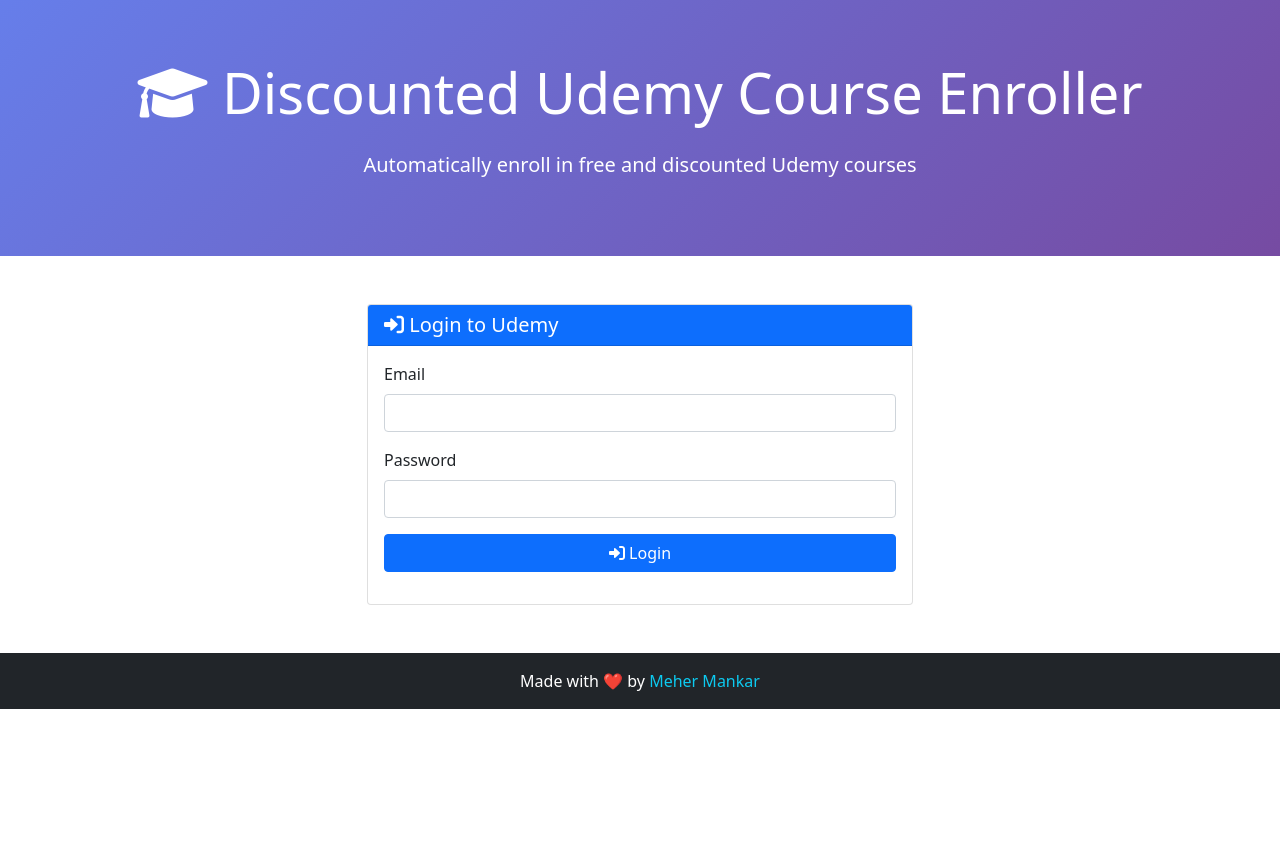
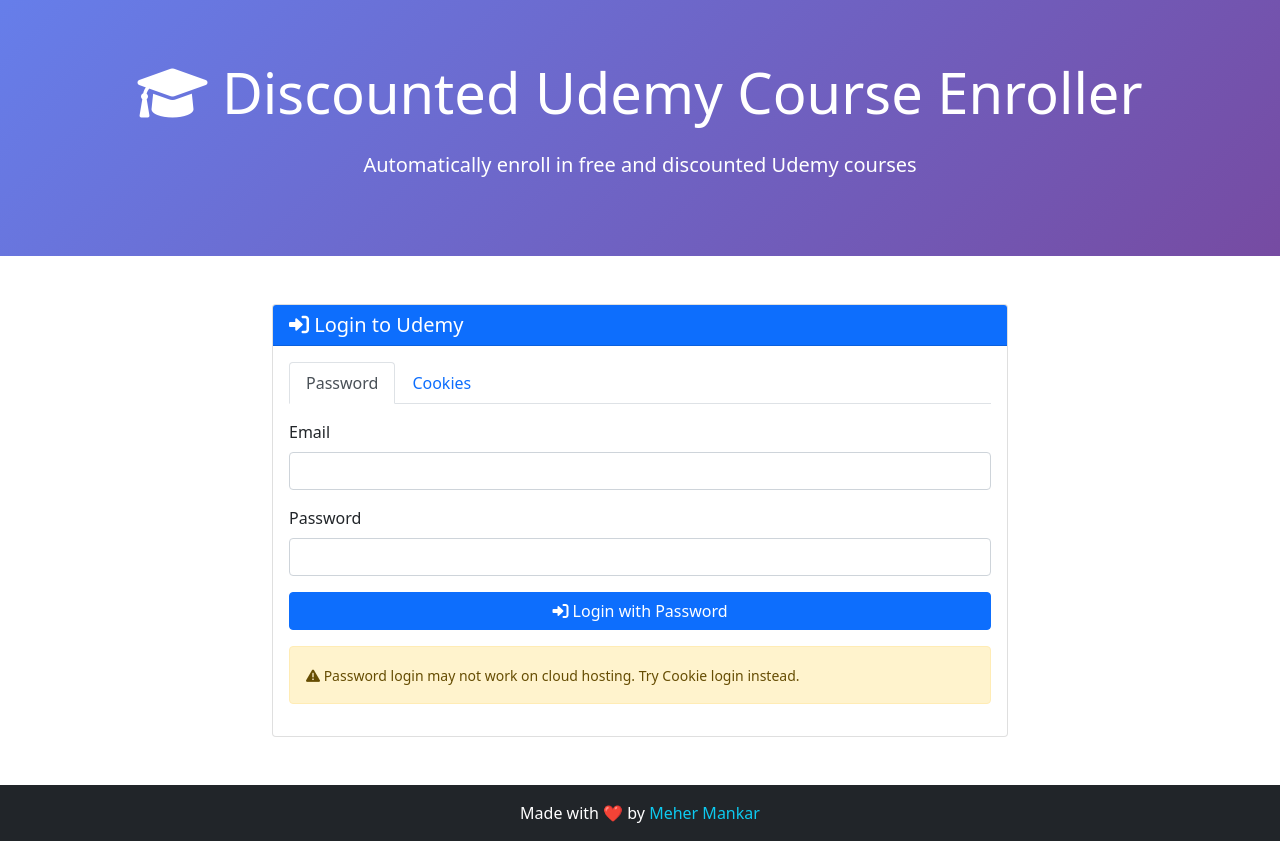
Before and after one commit to MeherMankar/Discounted-Udemy-Course-Enroller-Site, a Flask app: page / in a window 1280 px wide. Shown: the part 57-898 px from the top of the page. Before the commit the page ends 766 px from the top, so only its background shows below. Run offline with Flask 3, Linux system fonts and the light colour scheme; some libraries are stand-ins or nearby versions.

Commit message:
Add cookie-based login as alternative to password login

```diff
--- a/templates/index.html
+++ b/templates/index.html
@@ -64,25 +64,68 @@
     <div class="container mt-5">
         <!-- Login Section -->
         <div id="loginSection" class="row justify-content-center">
-            <div class="col-md-6">
+            <div class="col-md-8">
                 <div class="card">
                     <div class="card-header bg-primary text-white">
                         <h5 class="mb-0"><i class="fas fa-sign-in-alt"></i> Login to Udemy</h5>
                     </div>
                     <div class="card-body">
+                        <!-- Login Method Tabs -->
+                        <ul class="nav nav-tabs mb-3" id="loginTabs">
+                            <li class="nav-item">
+                                <a class="nav-link active" id="password-tab" data-bs-toggle="tab" href="#passwordLogin">Password</a>
+                            </li>
+                            <li class="nav-item">
+                                <a class="nav-link" id="cookie-tab" data-bs-toggle="tab" href="#cookieLogin">Cookies</a>
+                            </li>
+                        </ul>
+
+                        <div class="tab-content">
+                            <!-- Password Login -->
+                            <div class="tab-pane fade show active" id="passwordLogin">
                                 <form id="loginForm">
                                     <div class="mb-3">
                                         <label for="email" class="form-label">Email</label>
-                                <input type="email" class="form-control" id="email" required>
+                                        <input type="email" class="form-control" id="email">
                                     </div>
                                     <div class="mb-3">
                                         <label for="password" class="form-label">Password</label>
-                                <input type="password" class="form-control" id="password" required>
+                                        <input type="password" class="form-control" id="password">
                                     </div>
                                     <button type="submit" class="btn btn-primary w-100">
-                                <i class="fas fa-sign-in-alt"></i> Login
+                                        <i class="fas fa-sign-in-alt"></i> Login with Password
                                     </button>
                                 </form>
+                                <div class="alert alert-warning mt-3">
+                                    <small><i class="fas fa-exclamation-triangle"></i> Password login may not work on cloud hosting. Try Cookie login instead.</small>
+                                </div>
+                            </div>
+
+                            <!-- Cookie Login -->
+                            <div class="tab-pane fade" id="cookieLogin">
+                                <form id="cookieForm">
+                                    <div class="mb-3">
+                                        <label for="client_id" class="form-label">Client ID</label>
+                                        <input type="text" class="form-control" id="client_id" placeholder="From browser cookies">
+                                    </div>
+                                    <div class="mb-3">
+                                        <label for="access_token" class="form-label">Access Token</label>
+                                        <input type="text" class="form-control" id="access_token" placeholder="From browser cookies">
+                                    </div>
+                                    <div class="mb-3">
+                                        <label for="csrf_token" class="form-label">CSRF Token</label>
+                                        <input type="text" class="form-control" id="csrf_token" placeholder="csrftoken from browser">
+                                    </div>
+                                    <button type="submit" class="btn btn-success w-100">
+                                        <i class="fas fa-cookie-bite"></i> Login with Cookies
+                                    </button>
+                                </form>
+                                <div class="alert alert-info mt-3">
+                                    <small><a href="/cookie-help" target="_blank"><i class="fas fa-question-circle"></i> How to get cookies?</a></small>
+                                </div>
+                            </div>
+                        </div>
+
                         <div id="loginMessage" class="mt-3"></div>
                     </div>
                 </div>
@@ -240,7 +283,7 @@
                 }
             });
 
-        // Login form handler
+        // Password login form handler
         document.getElementById('loginForm').addEventListener('submit', async (e) => {
             e.preventDefault();
 
@@ -253,7 +296,39 @@
                     headers: {
                         'Content-Type': 'application/json',
                     },
-                    body: JSON.stringify({ email, password })
+                    body: JSON.stringify({ method: 'password', email, password })
+                });
+
+                const data = await response.json();
+
+                if (data.success) {
+                    showMessage('loginMessage', data.message, 'success');
+                    setTimeout(() => {
+                        showMainApp(data.user_name);
+                    }, 1000);
+                } else {
+                    showMessage('loginMessage', data.message, 'danger');
+                }
+            } catch (error) {
+                showMessage('loginMessage', 'Login failed: ' + error.message, 'danger');
+            }
+        });
+
+        // Cookie login form handler
+        document.getElementById('cookieForm').addEventListener('submit', async (e) => {
+            e.preventDefault();
+
+            const client_id = document.getElementById('client_id').value;
+            const access_token = document.getElementById('access_token').value;
+            const csrf_token = document.getElementById('csrf_token').value;
+
+            try {
+                const response = await fetch('/login', {
+                    method: 'POST',
+                    headers: {
+                        'Content-Type': 'application/json',
+                    },
+                    body: JSON.stringify({ method: 'cookies', client_id, access_token, csrf_token })
                 });
 
                 const data = await response.json();
--- a/web_app.py
+++ b/web_app.py
@@ -23,21 +23,59 @@ scraping_thread = None
 def index():
     return render_template('index.html')
 
+@app.route('/cookie-help')
+def cookie_help():
+    help_text = """
+    <h2>How to Get Udemy Cookies</h2>
+    <ol>
+        <li>Login to Udemy in your browser</li>
+        <li>Press F12 to open Developer Tools</li>
+        <li>Go to Application/Storage tab</li>
+        <li>Click on Cookies → https://www.udemy.com</li>
+        <li>Copy these values:
+            <ul>
+                <li><strong>client_id</strong></li>
+                <li><strong>access_token</strong></li>
+                <li><strong>csrftoken</strong> (use as csrf_token)</li>
+            </ul>
+        </li>
+        <li>Use Cookie Login method in the app</li>
+    </ol>
+    <p><strong>Note:</strong> Cookies expire after some time, you may need to refresh them.</p>
+    """
+    return help_text
+
 @app.route('/login', methods=['POST'])
 def login():
     global udemy_instance
     try:
         data = request.get_json()
-        email = data.get('email')
-        password = data.get('password')
-
-        if not email or not password:
-            return jsonify({'success': False, 'message': 'Email and password are required'})
+        login_method = data.get('method', 'password')
 
         udemy_instance = Udemy("web", debug=False)
         udemy_instance.load_settings()
-        udemy_instance.manual_login(email, password)
-        udemy_instance.get_session_info()
+
+        if login_method == 'cookies':
+            # Cookie-based login
+            client_id = data.get('client_id')
+            access_token = data.get('access_token')
+            csrf_token = data.get('csrf_token')
+
+            if not all([client_id, access_token, csrf_token]):
+                return jsonify({'success': False, 'message': 'All cookie values (client_id, access_token, csrf_token) are required'})
+
+            udemy_instance.make_cookies(client_id, access_token, csrf_token)
+            udemy_instance.get_session_info()
+        else:
+            # Email/password login
+            email = data.get('email')
+            password = data.get('password')
+
+            if not email or not password:
+                return jsonify({'success': False, 'message': 'Email and password are required'})
+
+            udemy_instance.manual_login(email, password)
+            udemy_instance.get_session_info()
 
         session['logged_in'] = True
         session['user_name'] = udemy_instance.display_name
```
Lines whose indentation alone changed are shown as unchanged.
